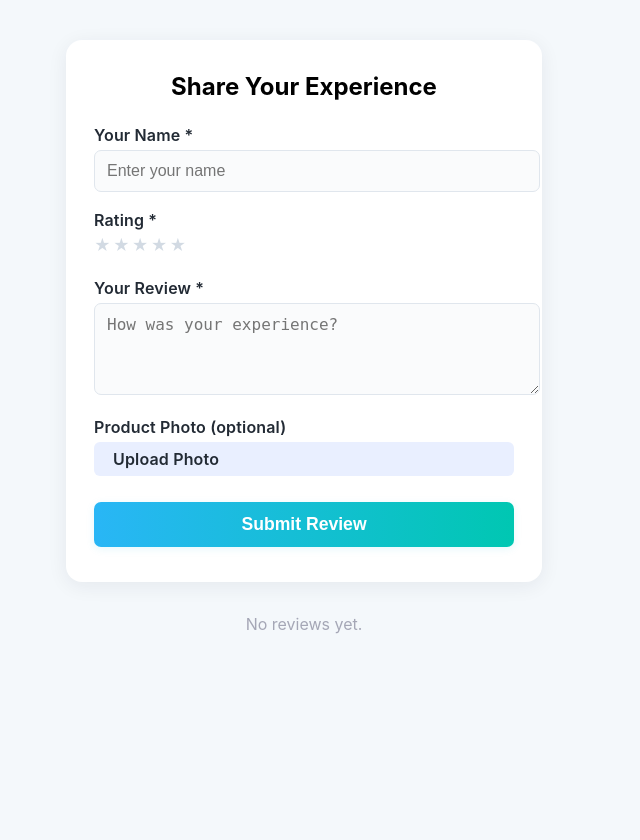
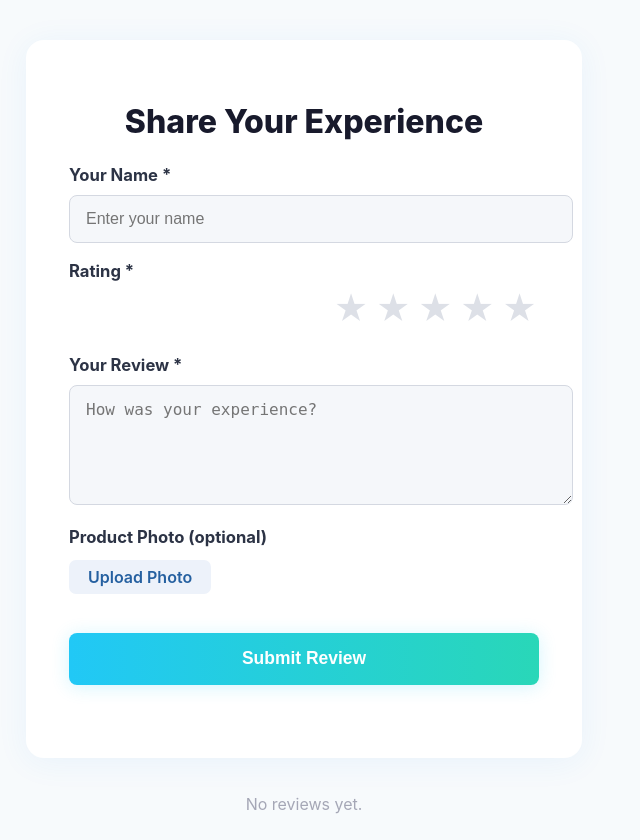
Before and after one commit to Afza1112/Shopify-Reveiw-App, a Flask app: page /review/1 in a window 1280 px wide. Shown: the whole page, without its empty margins (336-976 px from the left). Before the commit the page ends 634 px from the top, so only its background shows below. Run offline with Flask 3, Linux system fonts and the light colour scheme; data that the repository does not hold is empty.

Commit message:
css updates

```diff
--- /dev/null
+++ b/static/main.css
@@ -0,0 +1,143 @@
+body {
+  background: #f7fafc;
+  font-family: 'Inter', Arial, sans-serif;
+  margin: 0;
+  padding: 0;
+  min-height: 100vh;
+}
+
+.review-card {
+  background: #fff;
+  max-width: 470px;
+  margin: 40px auto 30px auto;
+  border-radius: 18px;
+  box-shadow: 0 4px 32px rgba(39, 146, 244, 0.07);
+  padding: 2.2rem 2.7rem 1.7rem 2.7rem;
+  text-align: left;
+}
+
+h2 {
+  font-weight: 800;
+  font-size: 2rem;
+  margin-bottom: 1.5rem;
+  color: #181a2c;
+  text-align: center;
+}
+
+.field {
+  margin-bottom: 1.15rem;
+}
+
+label {
+  font-weight: 700;
+  font-size: 1.04rem;
+  margin-bottom: 0.45rem;
+  display: block;
+  color: #2c3345;
+}
+
+input[type="text"], textarea {
+  width: 100%;
+  padding: 0.87rem 1rem;
+  border: 1.5px solid #d4d8e1;
+  border-radius: 8px;
+  font-size: 1rem;
+  background: #f5f7fa;
+  outline: none;
+  margin-top: 3px;
+  transition: border-color 0.19s;
+  resize: none;
+}
+input[type="text"]:focus, textarea:focus {
+  border-color: #21c8f6;
+  background: #fff;
+}
+
+textarea {
+  min-height: 90px;
+  resize: vertical;
+}
+
+.star-rating {
+  font-size: 2.1rem;
+  display: flex;
+  flex-direction: row-reverse;
+  gap: 3px;
+  margin-top: 2px;
+}
+.star-rating input[type="radio"] { display: none; }
+.star-rating label {
+  color: #dde0e7;
+  cursor: pointer;
+  transition: color 0.25s;
+  padding: 0 2px;
+  font-size: 2.1rem;
+}
+.star-rating input[type="radio"]:checked ~ label,
+.star-rating label:hover,
+.star-rating label:hover ~ label {
+  color: #ffc83a;
+}
+
+.file-upload-label {
+  background: #edf2fa;
+  color: #2560a0;
+  font-weight: 600;
+  display: inline-block;
+  border-radius: 7px;
+  padding: 7px 19px;
+  margin-top: 6px;
+  cursor: pointer;
+  font-size: 1rem;
+  border: none;
+  transition: background 0.19s;
+}
+.file-upload-label:hover {
+  background: #dde8fd;
+}
+input[type="file"] { display: none; }
+.img-preview {
+  width: 64px; height: 64px; object-fit: cover; border-radius: 12px; margin: 8px 0 0 0; display: block;
+  border: 2.2px solid #e2eafc;
+}
+
+.review-actions {
+  text-align: center;
+  margin-top: 0.8rem;
+}
+
+.submit-btn {
+  width: 100%;
+  background: linear-gradient(90deg,#21c8f6,#29d7b8);
+  color: #fff;
+  border: none;
+  border-radius: 8px;
+  padding: 0.97rem;
+  font-size: 1.09rem;
+  font-weight: 700;
+  cursor: pointer;
+  box-shadow: 0 2px 18px #1dc8f630;
+  margin-top: 0.8rem;
+  transition: background 0.17s;
+}
+.submit-btn:hover {
+  background: linear-gradient(90deg,#29d7b8,#21c8f6);
+}
+
+.msg {
+  margin-top: 1.1rem;
+  font-weight: 700;
+  text-align: center;
+  font-size: 1.01rem;
+  min-height: 28px;
+}
+.msg.success { color: #17b852; }
+.msg.error { color: #ee4444; }
+
+.review-list {
+  margin: 36px auto;
+  max-width: 600px;
+}
+
+.review {
+  background: #fff
--- a/templates/review_form.html
+++ b/templates/review_form.html
@@ -3,80 +3,8 @@
 <head>
   <title>Leave a Review</title>
   <meta name="viewport" content="width=device-width,initial-scale=1">
-  <style>
-    body { font-family: 'Inter', Arial, sans-serif; background: #f4f8fb; margin: 0; }
-    .review-card {
-      background: #fff;
-      max-width: 420px;
-      margin: 40px auto 24px;
-      border-radius: 16px;
-      box-shadow: 0 4px 20px rgba(22,34,54,0.07);
-      padding: 32px 28px 18px;
-    }
-    h2 { text-align:center; font-weight:700; font-size:1.5rem; margin:0 0 24px 0; }
-    .field { margin-bottom: 18px; position:relative; }
-    .field label {
-      display: block; font-weight: 600; font-size: 1rem; margin-bottom: 5px;
-      color: #222a34; letter-spacing: 0.01em;
-    }
-    .field input[type="text"],
-    .field textarea {
-      width: 100%; font-size: 1rem; border:1.2px solid #e0e6ed;
-      border-radius:7px; padding:11px 12px; transition: border 0.2s;
-      background: #fafbfc;
-    }
-    .field input[type="text"]:focus,
-    .field textarea:focus { border:1.7px solid #0097cf; outline:none; }
-    .field textarea { min-height: 68px; resize:vertical; }
-    .star-rating {
-      direction: rtl; display:flex; justify-content:left; gap:2px; font-size: 2rem; margin: 4px 0 6px 0;
-    }
-    .star-rating input[type="radio"] { display:none; }
-    .star-rating label {
-      color: #d2dae3; cursor:pointer; transition: color 0.19s;
-    }
-    .star-rating input[type="radio"]:checked ~ label,
-    .star-rating label:hover,
-    .star-rating label:hover ~ label { color: #FFD700; }
-    .field input[type="file"] { display:none; }
-    .file-upload-label {
-      display: inline-block; background:#e9efff; color:#2473e6; padding:7px 19px;
-      border-radius: 6px; font-weight:600; cursor:pointer; font-size: 1rem;
-      transition: background .2s;
-    }
-    .file-upload-label:hover { background: #d1e4ff; }
-    .img-preview {
-      display:block; margin:12px 0 0 0; width:70px; height:70px; object-fit:cover; border-radius:11px; box-shadow:0 2px 8px #0001;
-    }
-    .review-actions { text-align:center; margin-top: 24px; }
-    .submit-btn {
-      padding:12px 0; width:100%; border-radius: 7px;
-      background: linear-gradient(90deg,#29b6f6,#00c7b2);
-      border:none; color:#fff; font-weight:700; font-size:1.1rem; cursor:pointer;
-      box-shadow: 0 2px 8px #00bcd41a; transition:background 0.19s;
-      margin-top:2px;
-    }
-    .submit-btn:hover { background: linear-gradient(90deg,#0a9ae3,#00b79a);}
-    .msg { text-align:center; margin:17px 0 0 0; font-weight:600; font-size:1.04rem;}
-    .msg.success { color:#10b657;}
-    .msg.error { color:#d33a2c;}
-    @media(max-width:600px){
-      .review-card {padding:18px 7px 10px;}
-      .review-list {margin: 7px 0;}
-    }
-    .review-list {max-width: 520px; margin: 32px auto;}
-    .review {background:#fff; border-radius:15px; box-shadow:0 2px 9px #0013; display:flex; gap:13px; align-items:flex-start; padding:13px 15px 13px 13px; margin-bottom: 20px;}
-    .review-avatar {
-      width:56px; height:56px; border-radius:12px; background:#e4ecf7; display:flex; align-items:center; justify-content:center; font-size:1.65rem; color:#4677b1; font-weight:600; flex-shrink:0; overflow:hidden;
-    }
-    .review-avatar img { width:100%; height:100%; object-fit:cover; border-radius:12px;}
-    .review-main { flex:1; }
-    .review-header {display:flex; align-items:center; gap:11px; margin-bottom:3px;}
-    .review-name {font-weight:700; font-size:1.1rem;}
-    .review-stars {color:#FFD700; font-size:1.19rem;}
-    .review-message {margin:3px 0 0 0; font-size:1.03rem; color:#222a38;}
-    .verified-badge { display:inline-block; background:#d1fadd; color:#17b36d; border-radius:4px; font-size:0.95em; padding:2px 7px; margin-left:7px; vertical-align:middle; font-weight:600; }
-  </style>
+ <link rel="stylesheet" href="{{ url_for('static', filename='main.css') }}">
+
 </head>
 <body>
   <div class="review-card">
```
